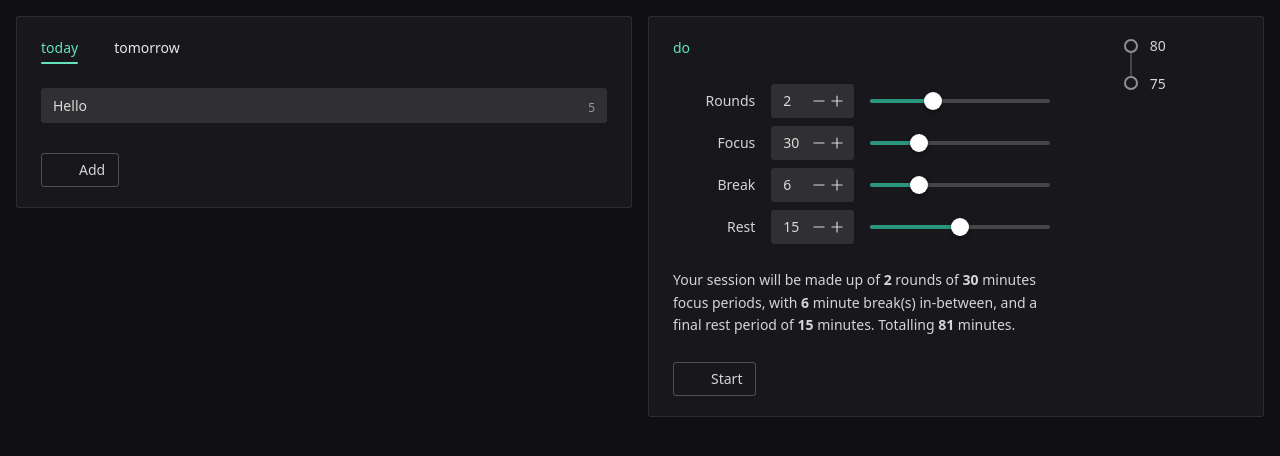
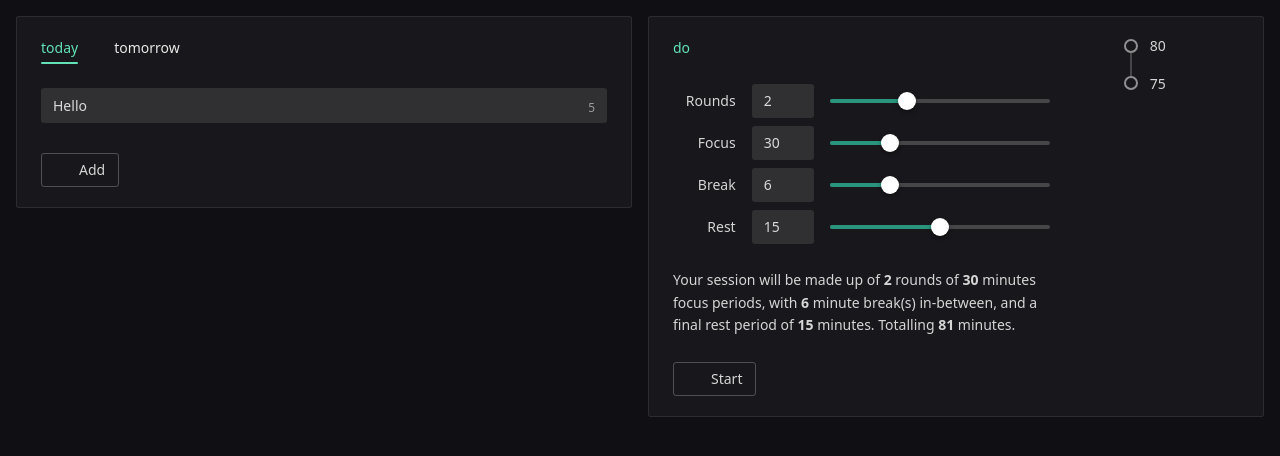
Before and after one commit to ahme-dev/devpace, a Vue app: page / in a window 1280 px wide. Shown: the top 456 px of the page. Built offline with nearby package versions, Linux system fonts and the light colour scheme; some icons are missing.

Commit message:
style: remove buttons for number input

```diff
--- a/src/components/PomodoroItem.vue
+++ b/src/components/PomodoroItem.vue
@@ -16,7 +16,7 @@
 </script>
 
 <template>
-	<NGrid :cols="4" :xGap="16" style="align-items: center">
+	<NGrid :cols="5" :xGap="16" style="align-items: center">
 		<!-- Text -->
 		<NGridItem style="text-align: end">
 			<NText> {{ props.name }}</NText>
@@ -25,16 +25,17 @@
 		<!-- Input -->
 		<NGridItem>
 			<NInputNumber
+				:showButton="false"
 				:disabled="props.disable"
 				:min="props.min"
 				:max="props.max"
 				:step="props.step"
 				v-model:value="store.current.config[props.bind]"
-			></NInputNumber>
+			/>
 		</NGridItem>
 
 		<!-- Slider -->
-		<NGridItem span="2">
+		<NGridItem span="3">
 			<NSlider
 				:min="props.min"
 				:max="props.max"
```
